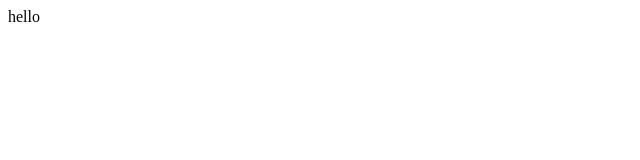
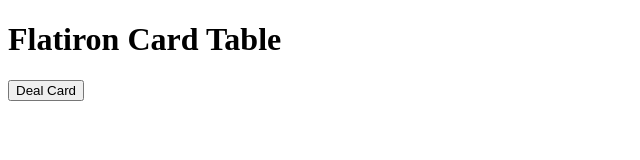
Before and after one commit to learn-co-curriculum/fewpjs-procedural-card-game-lab, a website: page index.html in a window 1280 px wide. Shown: the whole page, without its empty margins (0-640 px from the left). Drawn offline with Linux system fonts and the light colour scheme.

Commit message:
starter code

```diff
--- a/index.html
+++ b/index.html
@@ -1,12 +1,24 @@
 <!DOCTYPE html>
 <html lang="en">
+
   <head>
     <meta charset="UTF-8">
     <meta name="viewport" content="width=device-width, initial-scale=1.0">
     <meta http-equiv="X-UA-Compatible" content="ie=edge">
-  <title>JavaScript Lab</title>
+    <title>House of Cards</title>
   </head>
+
   <body>
-  hello
+    <header>
+      <h1>Flatiron Card Table</h1>
+    </header>
+    <main>
+      <button id="deal">Deal Card</button>
+      <section>
+
+      </section>
+    </main>
+    <script src="index.js"></script>
   </body>
+
 </html>
```
Lines whose indentation alone changed are shown as unchanged.
